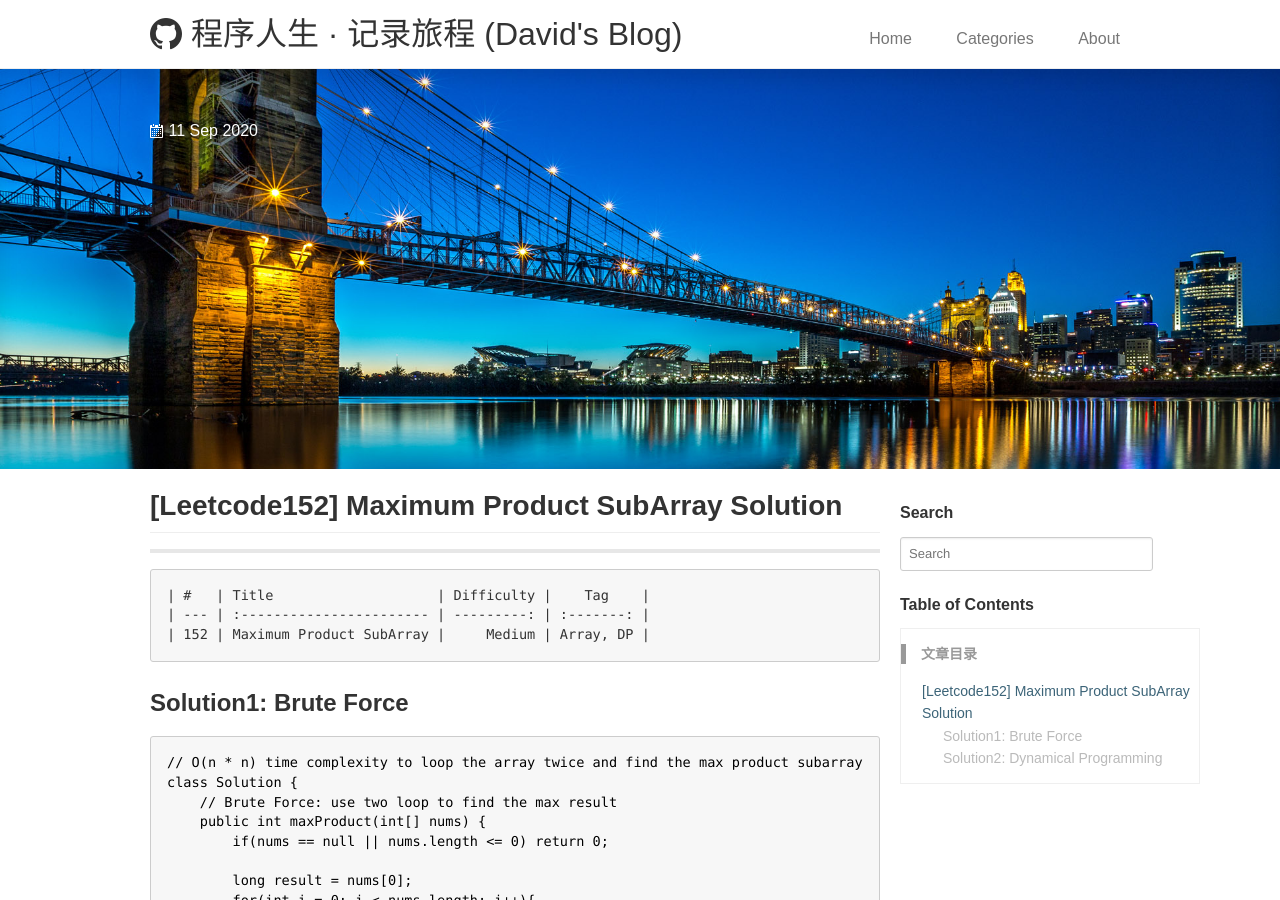
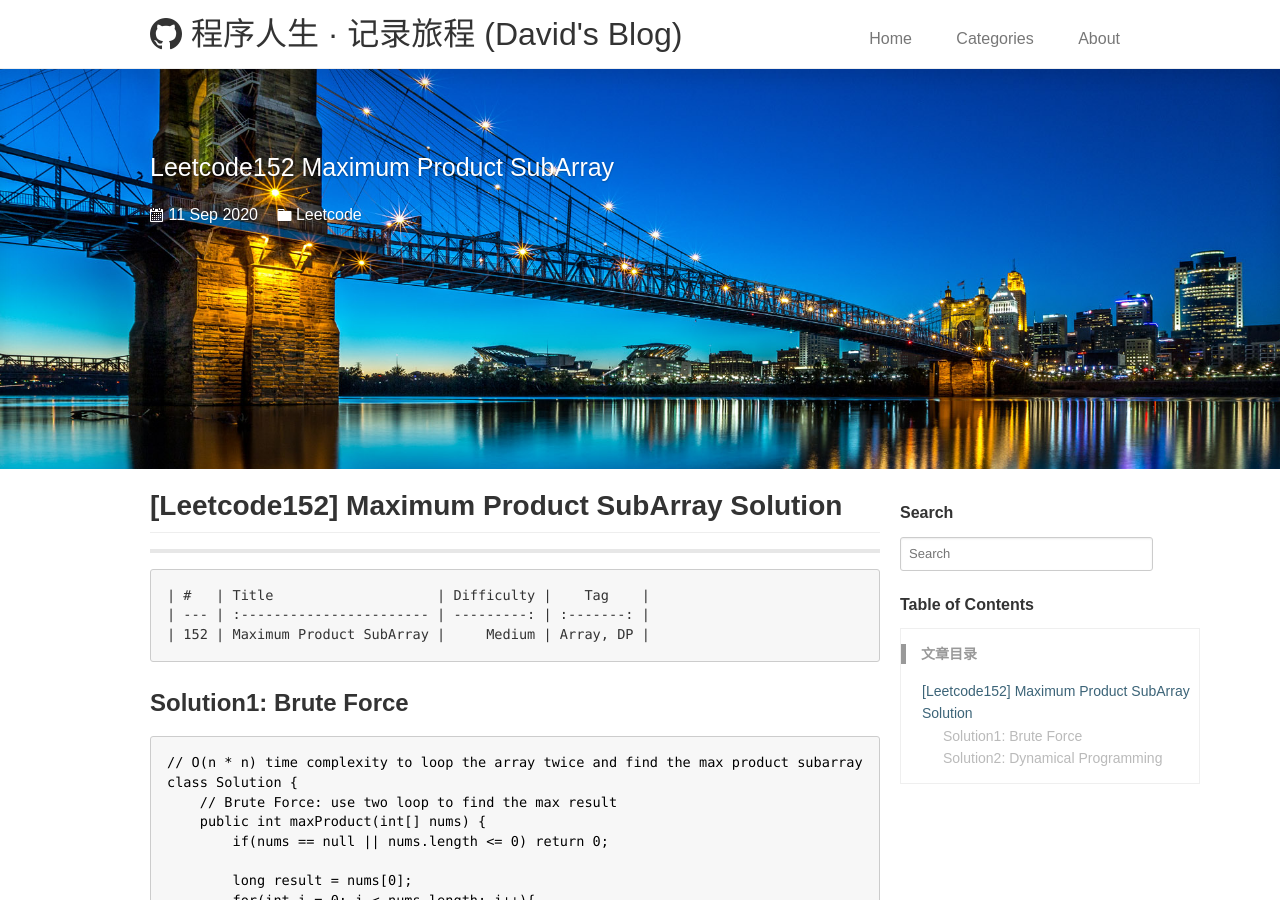
Before and after one commit to wbing520/wbing520.github.io, a Jekyll site: the page built from _posts/leetcode/2020September/2020-09-11-Leetcode152MaximumProductSubArray.md, in a window 1280 px wide and 900 px high. Built offline with Jekyll 4.4.1, drawn with Linux system fonts in a browser that asks for light colours; our own code applies the rules of GitHub Pages for plain Markdown files; comment, search, counter and statistics services are not loaded.

Commit message:
fixed title

```diff
--- a/_posts/leetcode/2020September/2020-09-11-Leetcode152MaximumProductSubArray.md
+++ b/_posts/leetcode/2020September/2020-09-11-Leetcode152MaximumProductSubArray.md
@@ -1,6 +1,6 @@
 ---
 layout: post
-title: [Leetcode152] Maximum Product SubArray
+title: Leetcode152 Maximum Product SubArray
 categories: Leetcode
 description: 2020 September 11 Daily challenge
 keywords: Leetcode, DynamicProgramming, medium, Array
```
